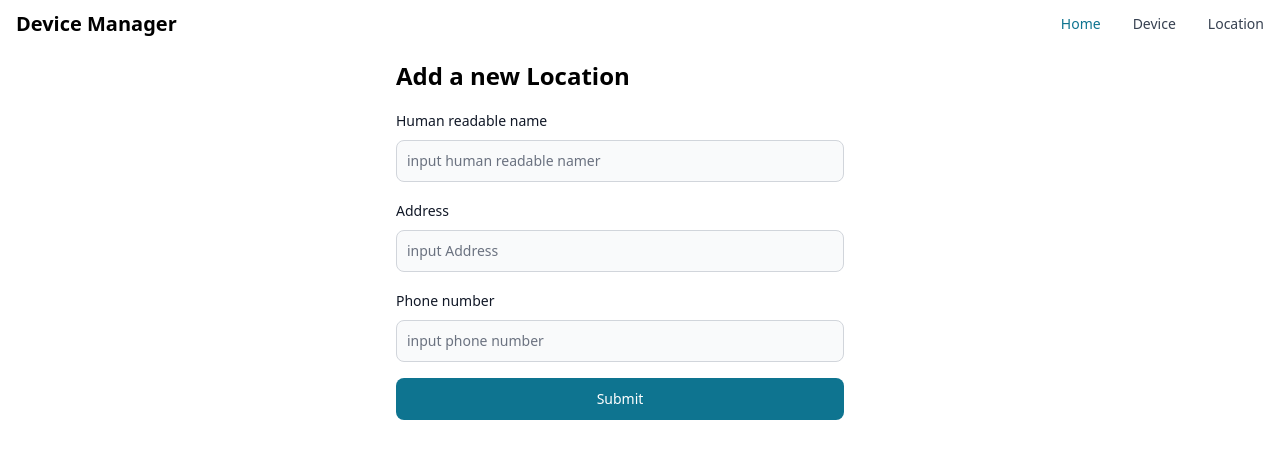
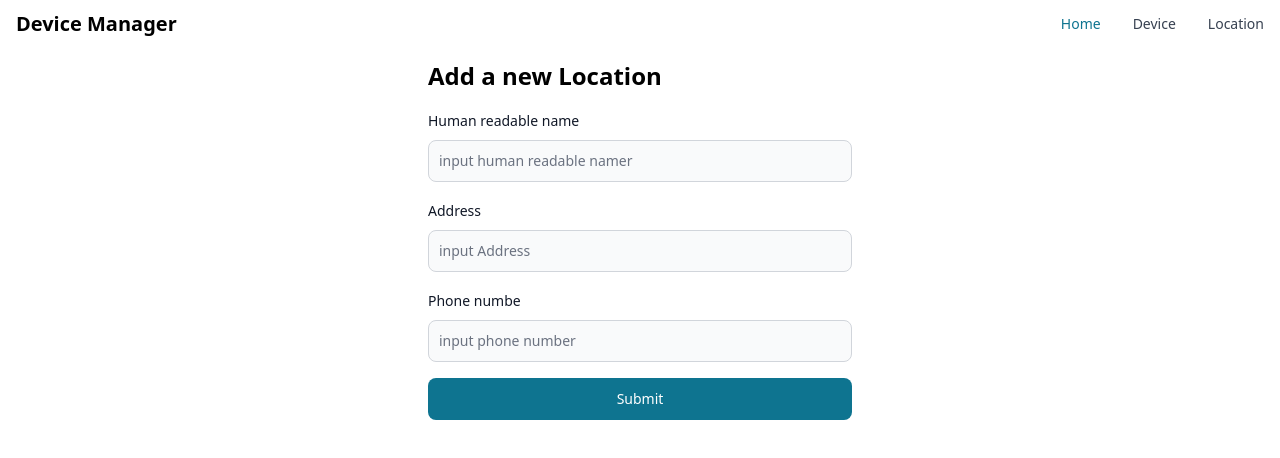
Before and after one commit to asankagamage98/location-device-manager-frontend, a React (Vite) app: page /location in a window 1280 px wide. Shown: the top 458 px of the page. Built offline with nearby package versions, Linux system fonts and the light colour scheme.

Commit message:
created location form successfully

```diff
--- a/src/components/forms/LocationCreateForm.jsx
+++ b/src/components/forms/LocationCreateForm.jsx
@@ -1,12 +1,32 @@
-// only import what you want to use
-import {
-    Button,
-    Label,
-    TextInput,
-  } from "flowbite-react";
+import React, { useState } from "react";
+import axios from "axios";
+import { Button, Label, TextInput } from "flowbite-react";
+
 export default function LocationCreateForm() {
+  const [form, setForm] = useState({
+    name: "",
+    phone: "",
+    address: "",
+  });
+
+  const handleChange = (e) => {
+    setForm({ ...form, [e.target.name]: e.target.value });
+  };
+
+  const submit = (e) => {
+    e.preventDefault();
+    axios
+      .post("http://localhost:3001/api/location", form)
+      .then((res) => {
+        console.log(res.data);
+        alert("successfully submit data..!");
+      })
+      .catch((err) => {
+        console.log(err);
+      });
+  };
   return (
-    <form className="flex max-w-md flex-col gap-4">
+    <form className="flex max-w-md flex-col gap-4" onSubmit={submit}>
       <div className="font-bold text-2xl">
         <p className="">Add a new Location</p>
       </div>
@@ -19,6 +39,8 @@ export default function LocationCreateForm() {
           id="sno"
           type="text"
           placeholder="input human readable namer"
+          name="name"
+          onChange={handleChange}
           required
         />
       </div>
@@ -30,26 +52,27 @@ export default function LocationCreateForm() {
           id="sno"
           type="text"
           placeholder="input Address"
+          name="address"
+          onChange={handleChange}
           required
         />
       </div>
       <div>
         <div className="mb-2 block">
-          <Label htmlFor="sno" value="Phone number" />
+          <Label htmlFor="sno" value="Phone numbe" />
         </div>
         <TextInput
           id="sno"
-          type="tel"
+          type="number"
           placeholder="input phone number"
+          name="phone"
+          onChange={handleChange}
+          pattern="[0-9]*"
+          maxLength="10"
           required
         />
       </div>
-
-
-
-
-
       <Button type="submit">Submit</Button>
     </form>
-  )
+  );
 }
--- a/src/pages/DeviceCreate.jsx
+++ b/src/pages/DeviceCreate.jsx
@@ -4,7 +4,7 @@ import DeviceCreateForm from '../components/forms/DeviceCreateForm';
 
 export default function DeviceCreate() {
   return (
-    <div className='w-full max-w-lg mx-auto p-3'>
+    <div className='w-full max-w-md mx-auto p-3'>
         <DeviceCreateForm/>
     </div>
   )
--- a/src/pages/LocationCreate.jsx
+++ b/src/pages/LocationCreate.jsx
@@ -3,7 +3,7 @@ import LocationCreateForm from '../components/forms/LocationCreateForm'
 
 export default function LocationCreate() {
   return (
-    <div className='w-full  max-w-lg mx-auto p-3'>
+    <div className='w-full max-w-md mx-auto p-3 m-0'>
       <LocationCreateForm/>
     </div>
   )
```
